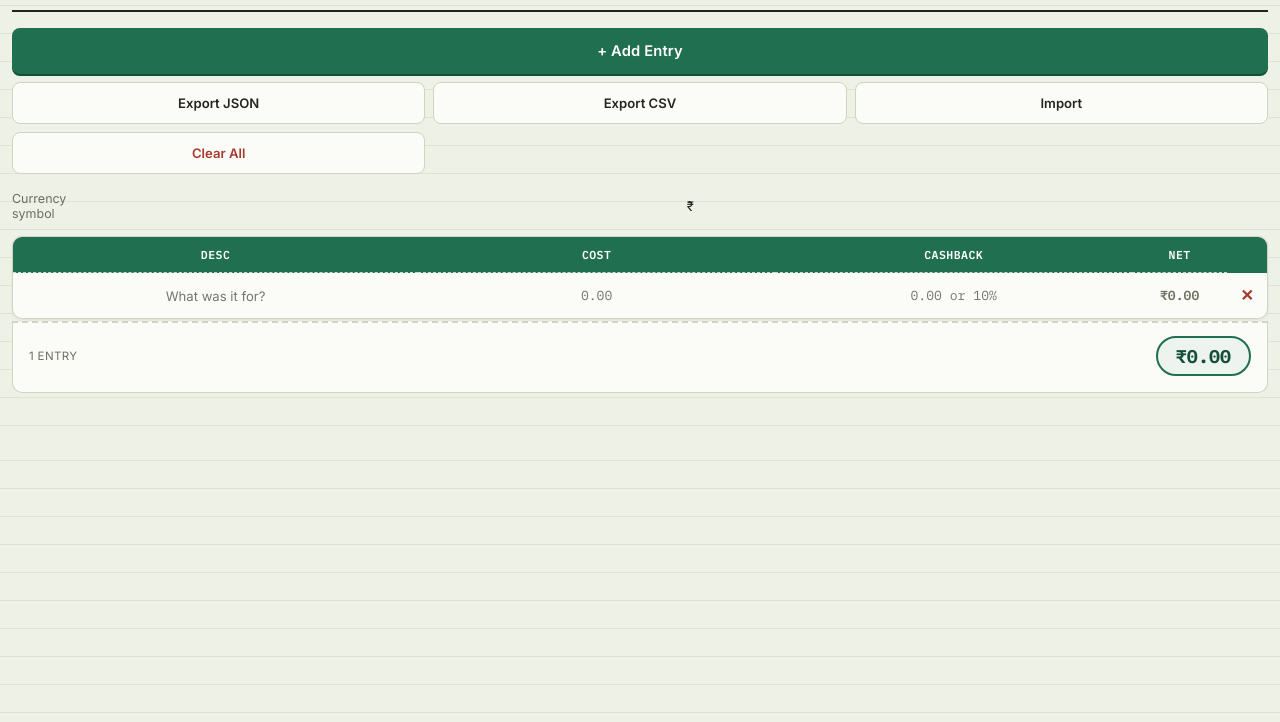
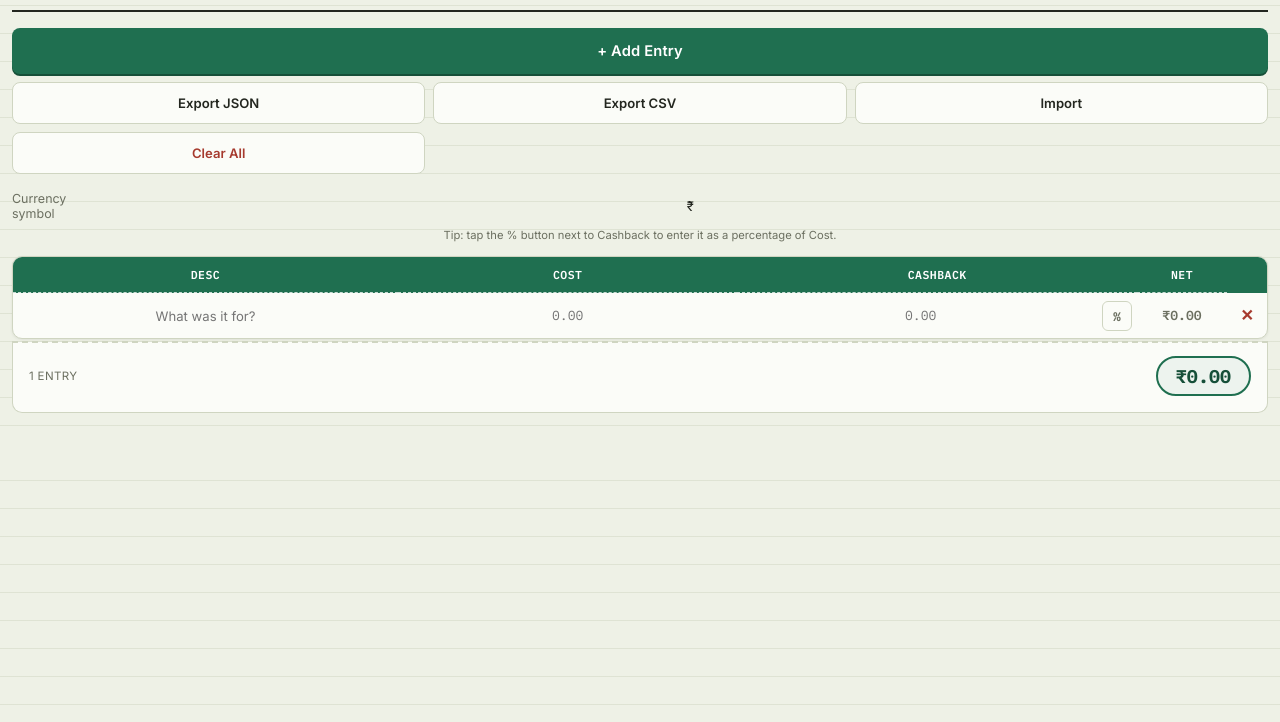
Before and after one commit to witprix/calculate, a plain HTML site: page calculate2.html in a window 1280 px wide. Shown: the part 78-800 px from the top of the page. Drawn offline with Linux system fonts and the light colour scheme.

Commit message:
Update calculate2.html

```diff
--- a/calculate2.html
+++ b/calculate2.html
@@ -219,6 +219,35 @@
   }
   input.cost, input.cashback { font-family: 'IBM Plex Mono', monospace; }
 
+  .cash-wrap { display: flex; align-items: center; gap: 3px; }
+  .cash-wrap .cell.cashback { min-width: 0; }
+  .pct-toggle {
+    flex: 0 0 auto;
+    width: 30px;
+    height: 30px;
+    padding: 0;
+    border-radius: 6px;
+    border: 1px solid var(--paper-line);
+    background: var(--card);
+    font-family: 'IBM Plex Mono', monospace;
+    font-weight: 700;
+    font-size: 0.78rem;
+    color: var(--ink-soft);
+  }
+  .pct-toggle:hover { filter: brightness(0.97); }
+  .pct-toggle.active {
+    background: var(--gold);
+    border-color: var(--gold);
+    color: var(--white);
+  }
+
+  .field-hint {
+    font-size: 0.7rem;
+    color: var(--ink-soft);
+    margin: -8px 0 14px;
+    text-align: center;
+  }
+
   .final-value {
     font-family: 'IBM Plex Mono', monospace;
     font-weight: 600;
@@ -335,6 +364,7 @@
   <label for="currencySymbol">Currency symbol</label>
   <input type="text" id="currencySymbol" class="cell" value="₹" maxlength="3">
 </div>
+<p class="field-hint">Tip: tap the % button next to Cashback to enter it as a percentage of Cost.</p>
 
 <div class="ledger-card">
   <div class="table-scroll">
@@ -527,21 +557,46 @@
     row.innerHTML =
       '<td><input type="text" class="cell desc" placeholder="What was it for?" value="' + escapeHtml(data.desc) + '"></td>' +
       '<td><input type="text" class="cell cost" inputmode="decimal" placeholder="0.00" value="' + escapeHtml(data.cost) + '"></td>' +
-      '<td><input type="text" class="cell cashback" inputmode="decimal" placeholder="0.00 or 10%" value="' + escapeHtml(data.cash) + '"></td>' +
+      '<td><div class="cash-wrap"><input type="text" class="cell cashback" inputmode="decimal" placeholder="0.00" value="' + escapeHtml(data.cash) + '"><button type="button" class="pct-toggle" aria-label="Toggle percentage mode">%</button></div></td>' +
       '<td class="final-value">' + fmt(0) + '</td>' +
       '<td><button class="del-btn" aria-label="Delete row">✕</button></td>';
 
     row.querySelectorAll('input').forEach(i => i.addEventListener('input', () => { calculate(); persist(); }));
 
+    // Percentage toggle: lets users mark cashback as "% of cost" without
+    // needing a % key on their keyboard.
+    const cashbackInput = row.querySelector('.cashback');
+    const pctToggle = row.querySelector('.pct-toggle');
+
+    function syncToggleState() {
+      pctToggle.classList.toggle('active', cashbackInput.value.trim().endsWith('%'));
+    }
+    syncToggleState();
+
+    pctToggle.addEventListener('click', () => {
+      const val = cashbackInput.value.trim();
+      if (val.endsWith('%')) {
+        cashbackInput.value = val.slice(0, -1);
+      } else {
+        cashbackInput.value = val.replace('%', '') + '%';
+      }
+      syncToggleState();
+      calculate();
+      persist();
+      cashbackInput.focus();
+    });
+
+    cashbackInput.addEventListener('input', syncToggleState);
+
     // When the cashback cell was entered as a percentage, resolve it into the
     // actual computed amount as soon as the user moves to another cell.
-    const cashbackInput = row.querySelector('.cashback');
     cashbackInput.addEventListener('blur', () => {
       const raw = cashbackInput.value;
       if (raw && raw.indexOf('%') !== -1) {
         const costRaw = row.querySelector('.cost').value;
         const resolved = computeCashbackAmount(costRaw, raw);
         cashbackInput.value = resolved.toFixed(2);
+        syncToggleState();
         calculate();
         persist();
       }
```
